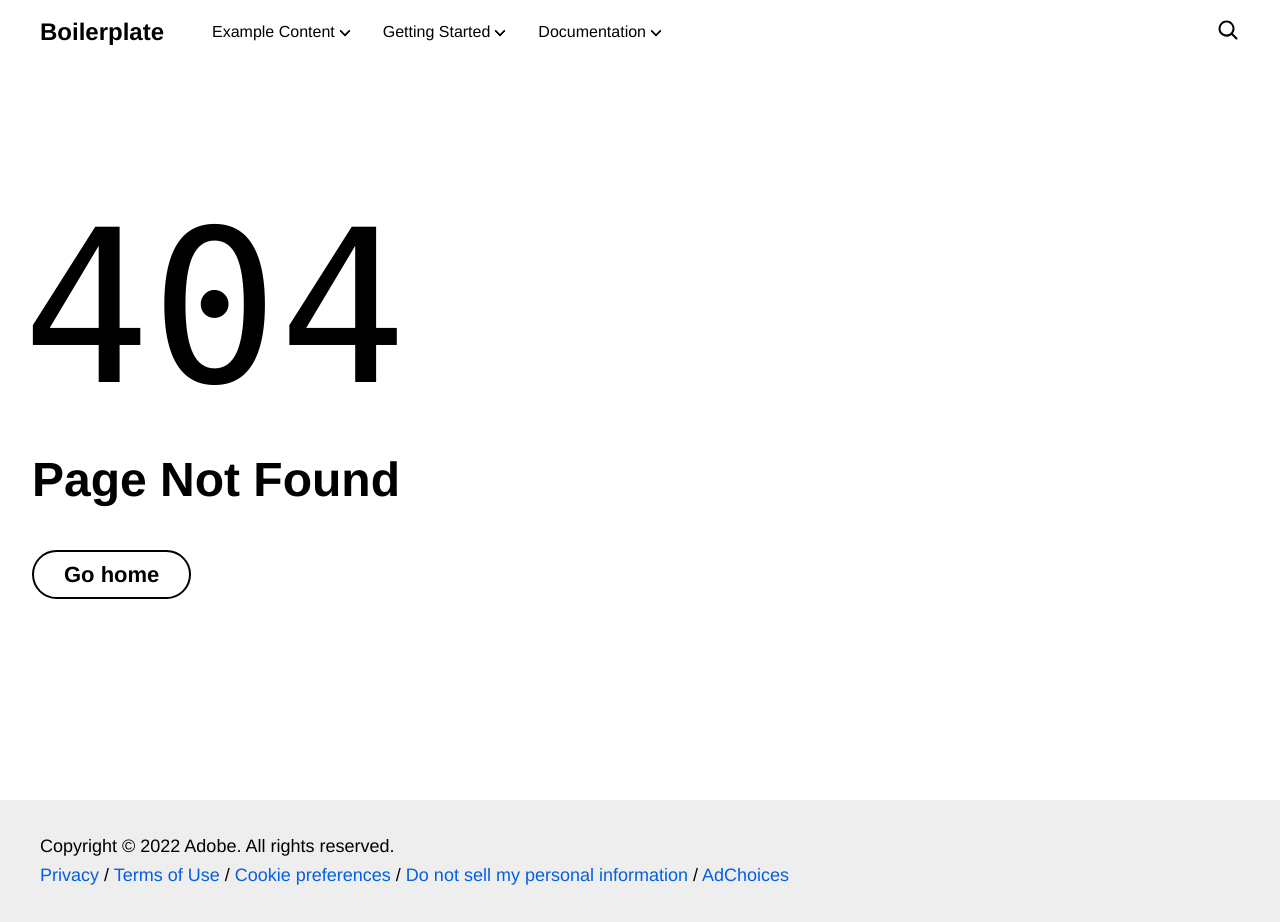
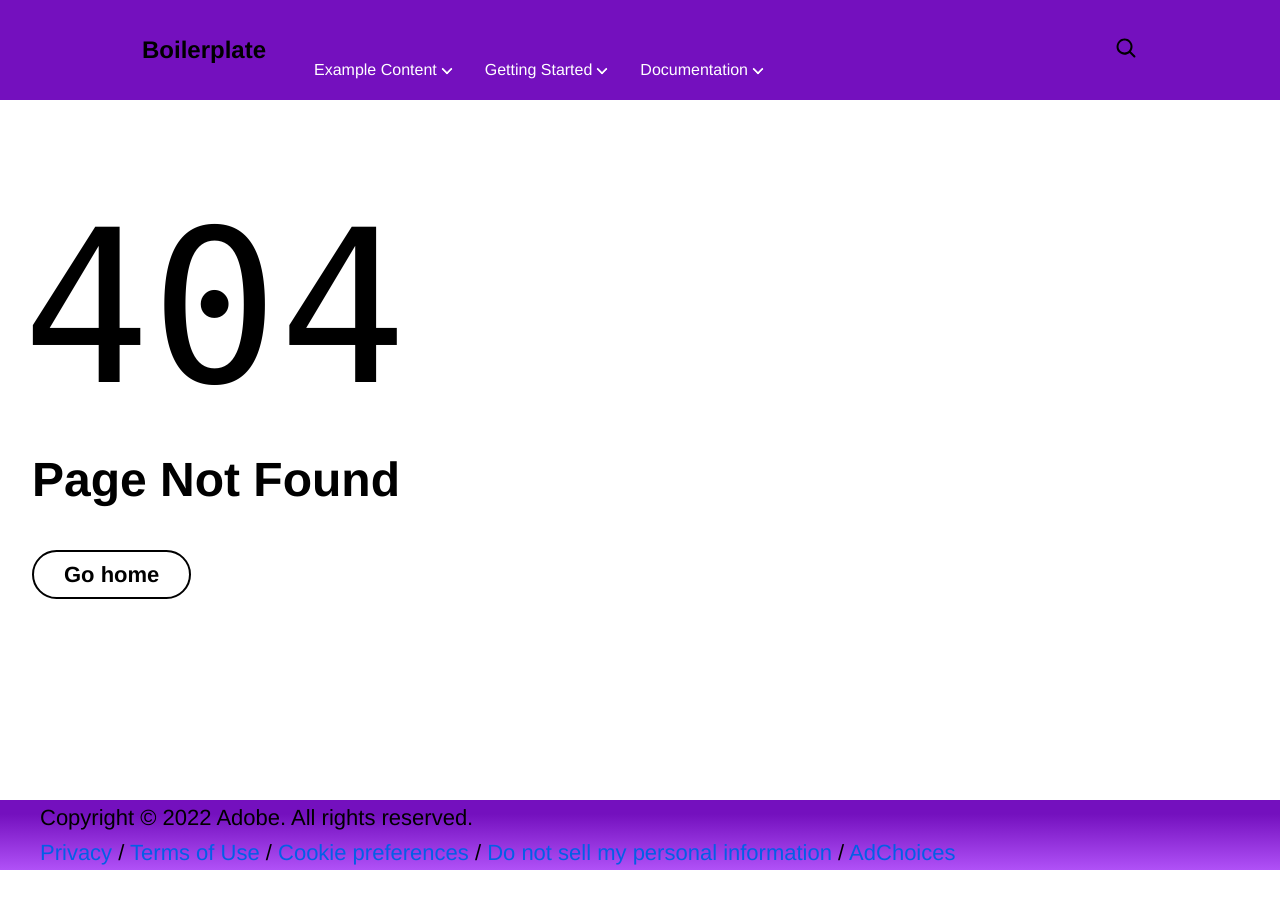
Before and after one commit to jsadikaj-klick/sunosi-project, a website with bundled scripts: page 404.html in a window 1280 px wide. After the commit the page ends 870 px from the top, so only its background shows below. Built offline with nearby package versions, Linux system fonts and the light colour scheme; files whose address does not match are found by name.

Commit message:
Some header styling

```diff
--- a/blocks/footer/footer.css
+++ b/blocks/footer/footer.css
@@ -1,7 +1,9 @@
 footer {
-  padding: 2rem;
-  background-color: var(--overlay-background-color);
-  font-size: var(--body-font-size-s);
+  position: relative;
+  left: 50%;
+  transform: translateX(-50%);
+  background: #b051f7;
+  background: linear-gradient(0deg,#b051f7 0,#7410be 80%);
 }
 
 footer .footer {
--- a/blocks/header/header.css
+++ b/blocks/header/header.css
@@ -1,9 +1,12 @@
 /* header and nav layout */
 header .nav-wrapper {
-  background-color: var(--background-color);
-  width: 100%;
-  z-index: 2;
-  position: fixed;
+    background: #7410BE!important;
+    height: 100px;
+    width: 100%;
+    position: fixed;
+    z-index: 999998!important;
+    -webkit-transition: height .4s;
+    transition: height .4s;
 }
 
 header nav {
@@ -16,7 +19,7 @@ header nav {
   gap: 0 2em;
   margin: auto;
   max-width: 1264px;
-  height: var(--nav-height);
+  height: 100%;
   padding: 0 1rem;
   font-family: var(--body-font-family);
 }
@@ -45,6 +48,7 @@ header nav[aria-expanded="true"] {
   header nav[aria-expanded="true"] {
     min-height: 0;
     overflow: visible;
+    max-width: 1060px
   }
 }
 
@@ -172,6 +176,8 @@ header nav .nav-sections ul  {
   padding-left: 0;
   font-size: var(--body-font-size-s);
   font-weight: 500;
+  position: relative;
+  top: 20px;
 }
 
 header nav .nav-sections ul > li {
@@ -201,6 +207,7 @@ header nav .nav-sections ul > li > ul > li {
     position: relative;
     padding-right: 16px;
     cursor: pointer;
+    color: #fff;
   }
 
   header nav .nav-sections .nav-drop::after {
@@ -234,6 +241,7 @@ header nav .nav-sections ul > li > ul > li {
     flex: 0 1 auto;
     position: relative;
     font-weight: 500;
+    color: #fff;
   }
 
   header nav .nav-sections > ul > li > ul {
@@ -248,7 +256,7 @@ header nav .nav-sections ul > li > ul > li {
     width: 200px;
     margin-top: 12px;
     padding: 1em;
-    background-color: var(--highlight-background-color);
+    background-color: rgb(92,6,140);
     white-space: initial;
   }
 
@@ -261,7 +269,7 @@ header nav .nav-sections ul > li > ul > li {
     height: 0;
     border-left: 8px solid transparent;
     border-right: 8px solid transparent;
-    border-bottom: 8px solid var(--highlight-background-color);
+    border-bottom: 8px solid rgb(92,6,140);
   }
 
   header nav .nav-sections > ul > li > ul > li {
--- a/styles/styles.css
+++ b/styles/styles.css
@@ -14,10 +14,11 @@
   /* colors */
   --link-color: #035fe6;
   --link-hover-color: #136ff6;
-  --background-color: #fff;
+  --header-background-color: rgb(116,16,190);
   --overlay-background-color: #eee;
   --highlight-background-color: #ccc;
   --text-color: #000;
+  --background-color:#fff;
 
   /* fonts */
   --body-font-family: 'helvetica neue', helvetica, ubuntu, roboto, noto, sans-serif;
@@ -127,7 +128,7 @@ a:any-link {
 }
 
 a:hover {
-  text-decoration: underline;
+  text-decoration: none;
   color: var(--link-hover-color);
 }
 
```
